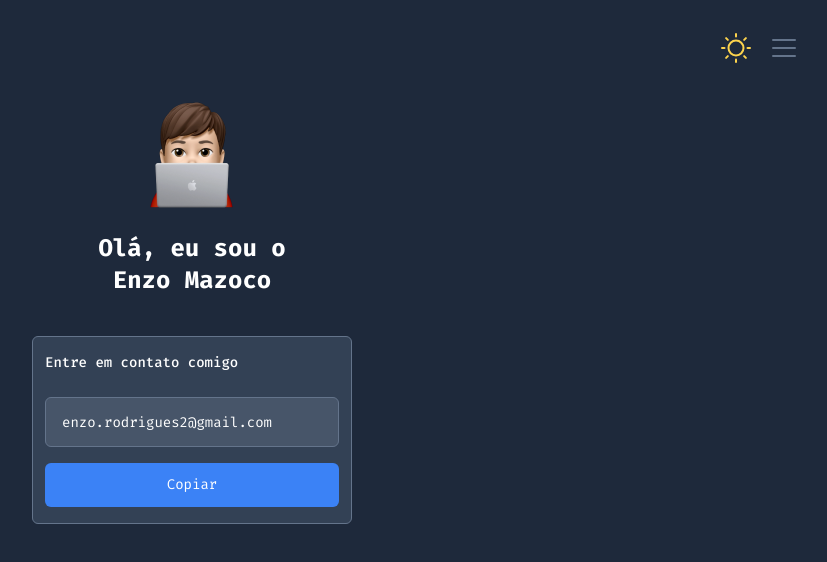
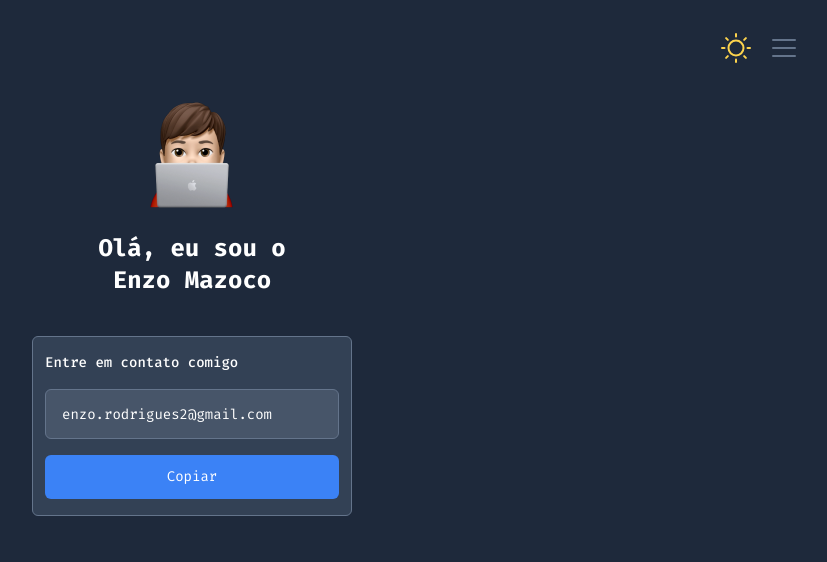
Before and after one commit to enzomazocorodrigues/portfolio, a Next.js app: page / in a window 1280 px wide. Shown: the top 562 px of the page, without its empty margins (448-1275 px from the left). Built offline with nearby package versions, Linux system fonts and the light colour scheme.

Commit message:
fix: ajust margin

```diff
--- a/pages/index.tsx
+++ b/pages/index.tsx
@@ -24,7 +24,7 @@ const Home: NextPage = () => {
           <span className="text-white font-medium text-sm">
             Entre em contato comigo
           </span>
-          <div className="bg-slate-600 w-full rounded-md outline-none px-4 py-3 mt-6 border border-slate-500">
+          <div className="bg-slate-600 w-full rounded-md outline-none px-4 py-3 mt-4 border border-slate-500">
             <span className="text-white text-sm">
               enzo.rodrigues2@gmail.com
             </span>
```
